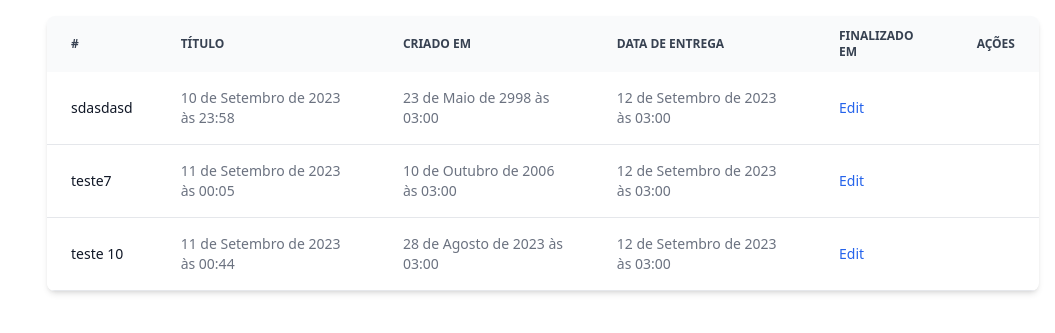
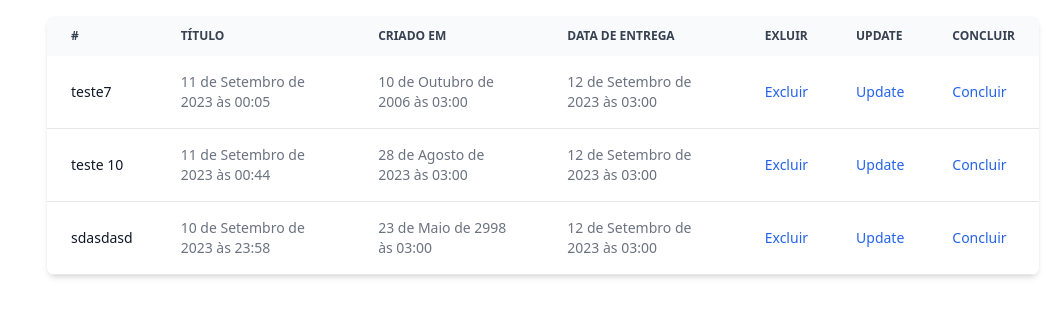
Before and after one commit to thiagozaneti/projectDjango, a Django app: page / in a window 1280 px wide. Shown: the top 333 px of the page, without its empty margins (225-1280 px from the left). Run offline with Django 4.2, Linux system fonts and the light colour scheme; data comes from the database, SQL or seed files in the repository; both versions use the stored data as it was after the commit; some libraries are stand-ins or nearby versions.

Commit message:
segundo commit

```diff
--- a/setup/urls.py
+++ b/setup/urls.py
@@ -19,10 +19,13 @@ Including another URLconf
 from django.contrib import admin
 from django.urls import path
 
-from todos.views import TodoListView, TodoCreateView
+from todos.views import TodoListView, TodoCreateView, TodoUpdateView, TodoDeleteView, TodoCompleteView
 
 urlpatterns = [
     path("admin/", admin.site.urls),
     path("", TodoListView.as_view(), name="home"),
     path("create/", TodoCreateView.as_view(), name="create"),
+    path("update/<int:pk>/", TodoUpdateView.as_view(), name="update"),
+    path("delete/<int:pk>/", TodoDeleteView.as_view(), name="delete"),
+    path("complete/<int:pk>/", TodoCompleteView.as_view(), name="complete")
 ]
--- a/todos/models.py
+++ b/todos/models.py
@@ -14,3 +14,7 @@ class Todo(models.Model):
         verbose_name=" data de inicio ", null=False, blank=False
     )
     finished_at = models.DateTimeField(verbose_name="data de conclusão", null=True)
+        ##configuracao para modelos
+
+    class Meta:
+        ordering = ["deadline"]
--- a/todos/templates/todos/todo_list.html
+++ b/todos/templates/todos/todo_list.html
@@ -20,10 +20,14 @@
                        Data de entrega
                    </th>
                    <th scope="col" class="px-6 py-3">
-                       Finalizado em
+                       Exluir
                    </th>
+
                    <th scope="col" class="px-6 py-3">
-                       Ações
+                    Update
+                </th>
+                   <th scope="col" class="px-6 py-3">
+                       Concluir
                    </th>
                </tr>
            </thead>
@@ -43,8 +47,15 @@
                        {{todo.finished_at}}
                    </td>
                    <td class="px-6 py-4">
-                       <a href="#" class="font-medium text-blue-600 dark:text-blue-500 hover:underline">Edit</a>
+                       <a href="{% url 'delete' todo.pk %}" class="font-medium text-blue-600 dark:text-blue-500 hover:underline">Excluir</a>
                    </td>
+                   <td class="px-6 py-4 {% if todo.finished_at %}disabled{% endif %}">
+                    <a href="{% url 'update' todo.pk  %}" class="font-medium text-blue-600 dark:text-blue-500 hover:underline">Update</a>
+
+                    </td>
+                    <td class="px-6 py-4">
+                        <a href="{% url 'complete' todo.pk %}" class="font-medium text-blue-600 dark:text-blue-500 hover:underline">Concluir</a>
+                    </td>
                </tr>
                {% endfor %}
 
--- a/todos/views.py
+++ b/todos/views.py
@@ -1,5 +1,6 @@
-from django.shortcuts import render
-from django.views.generic import ListView, CreateView
+from django.shortcuts import render, get_object_or_404, redirect
+from datetime import date
+from django.views.generic import ListView, CreateView, UpdateView, DeleteView, View
 from .models import Todo
 from django.urls import reverse_lazy
 
@@ -12,3 +13,20 @@ class TodoCreateView(CreateView):
     model = Todo
     fields = ["titulo", "deadline"]
     success_url = reverse_lazy("home")
+
+class TodoUpdateView(UpdateView):
+    model = Todo
+    fields = ["titulo", "deadline"]
+    success_url = reverse_lazy("home")
+
+class TodoDeleteView(DeleteView):
+    model = Todo
+    success_url = reverse_lazy("home")
+
+
+class TodoCompleteView(View):
+    def get(self, request, pk): ##busca com o get
+        todo = get_object_or_404(Todo, pk = pk)
+        todo.finished_at = date.today()
+        todo.save() ##salva no banco o dia que a task foi feita
+        return redirect("home")
```
Also changed, not shown: todos/templates/todos/todo_confirm_delete.html (added, +19 -0 lines), sb.sqlite3.
